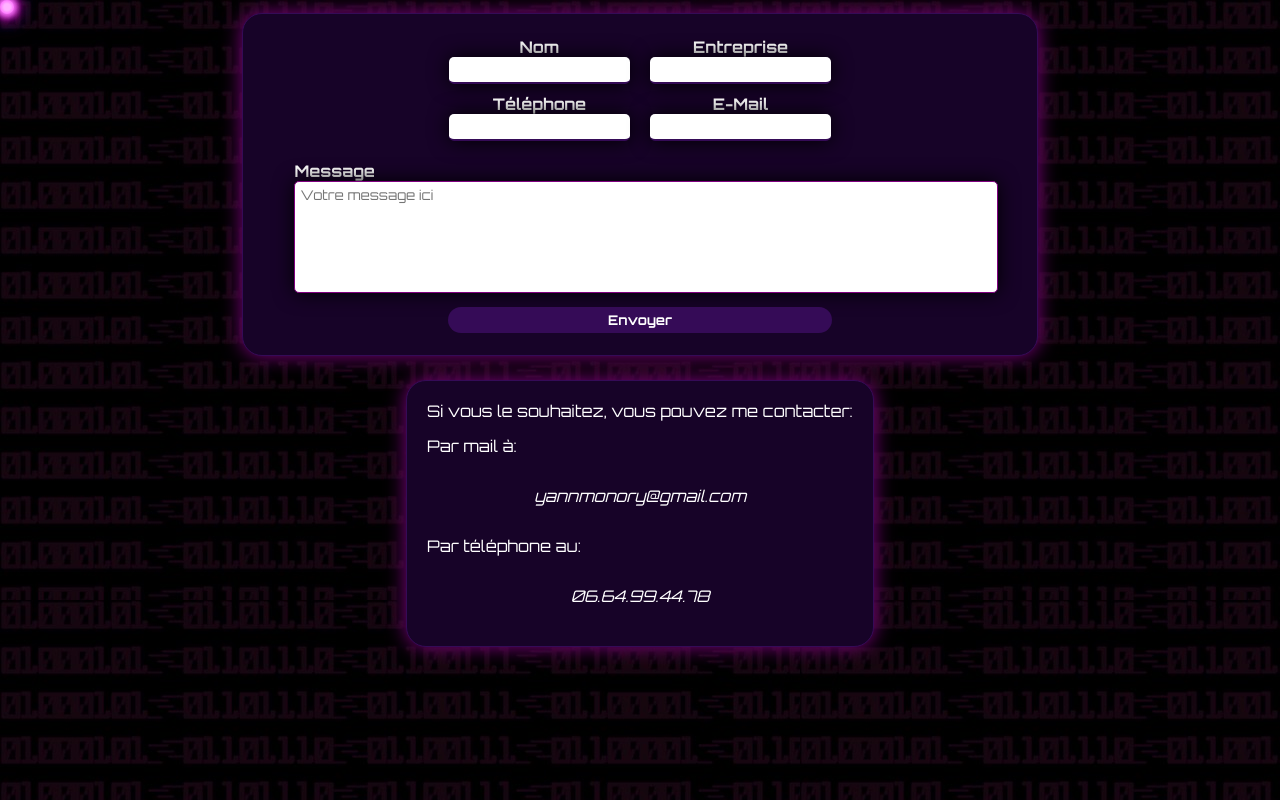
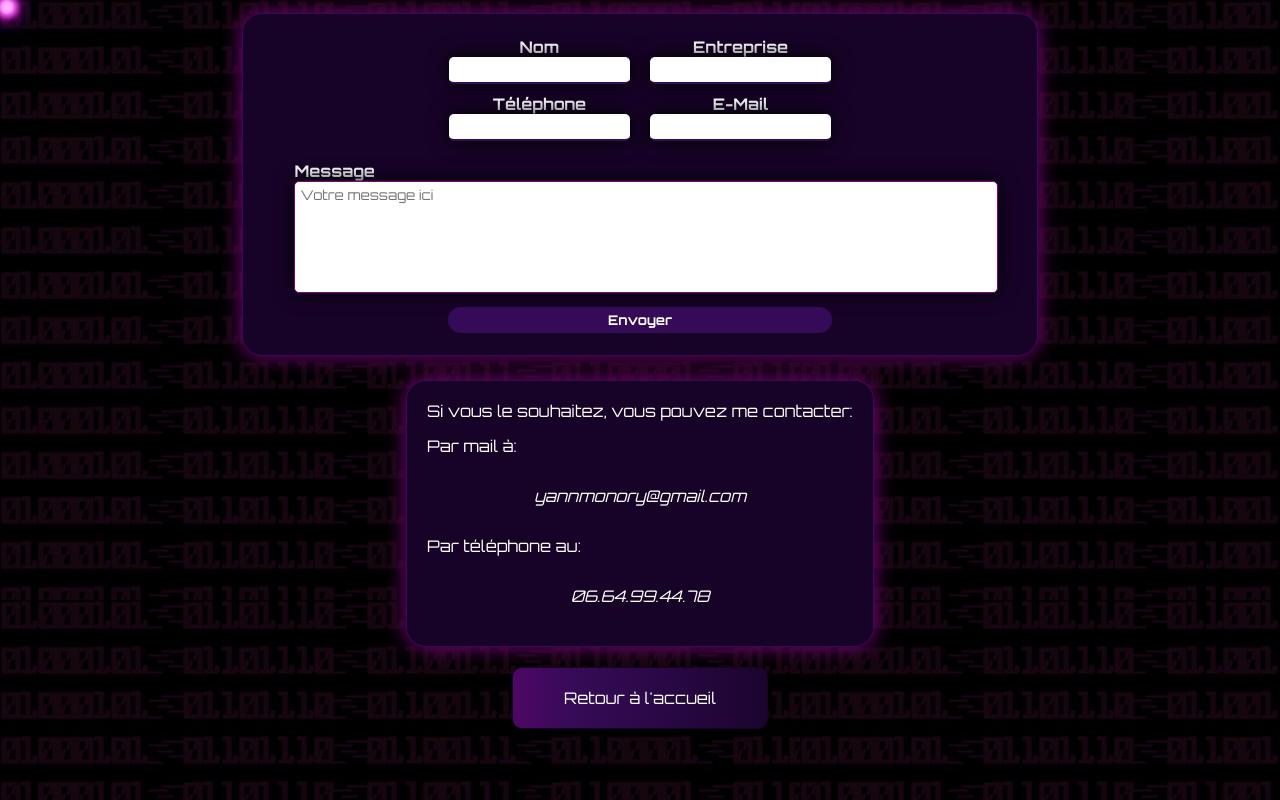
Before and after one commit to McFourStrings/portfolio-Monory-Yann, a plain HTML site: page contact.html in a window 1280 px wide. Drawn offline with Linux system fonts and the light colour scheme.

Commit message:
Update contact.html

```diff
--- a/contact.html
+++ b/contact.html
@@ -102,6 +102,13 @@
             </ul>
         </div>
     </div>
+
+    <footer>
+    <div class="retourAccueil">
+      <a href="index.html">Retour à l'accueil</a>
+    </div>
+  </footer>
 </body>
 
+
 </html>
```
